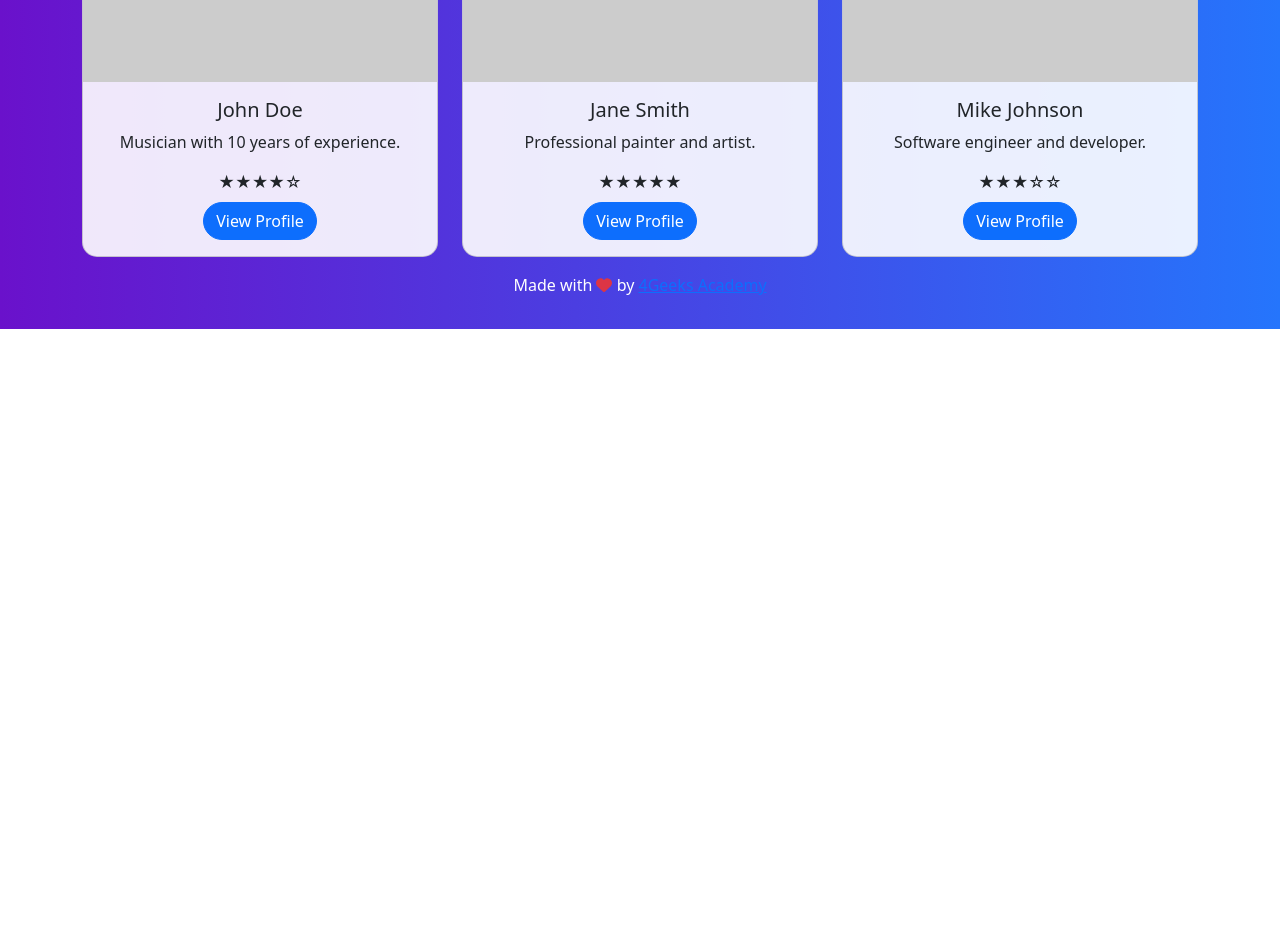
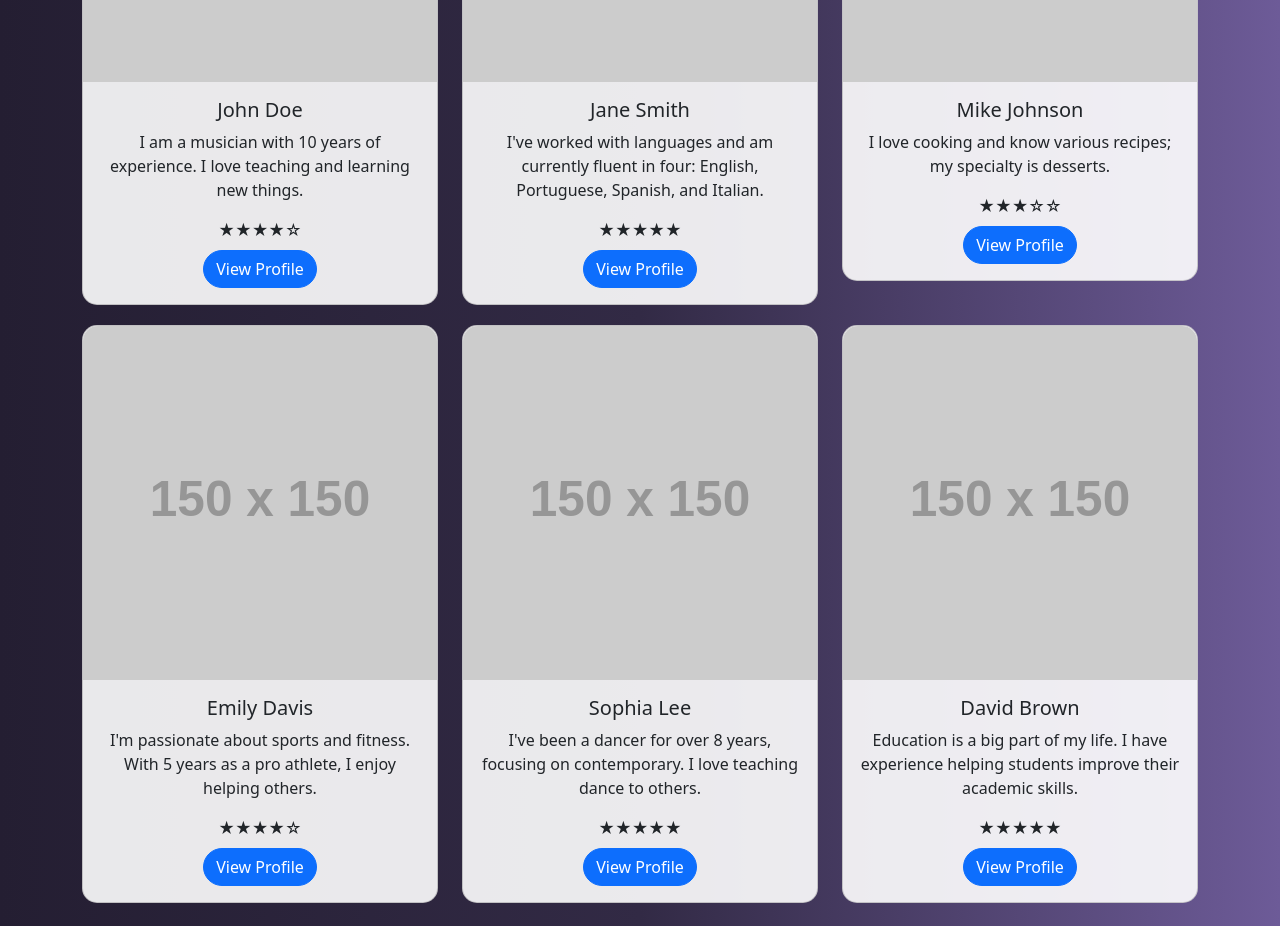
Before and after one commit to 4GeeksAcademy/4Share, a React app: page /profileShare in a window 1280 px wide. Shown: the part 600-1526 px from the top of the page. Before the commit the page ends 929 px from the top, so only its background shows below. Built offline with nearby package versions, Linux system fonts and the light colour scheme; no server answers; placeholder pictures from the web are drawn by us.

Commit message:
new updates

```diff
--- a/src/front/js/pages/ProfileShare.js
+++ b/src/front/js/pages/ProfileShare.js
@@ -3,9 +3,12 @@ import React, { useState } from "react";
 const ProfileShare = () => {
   const [searchTerm, setSearchTerm] = useState("");
   const profiles = [
-    { name: "John Doe", description: "Musician with 10 years of experience.", category: "music", rating: 4 },
-    { name: "Jane Smith", description: "Professional painter and artist.", category: "art", rating: 5 },
-    { name: "Mike Johnson", description: "Software engineer and developer.", category: "technology", rating: 3 },
+    { name: "John Doe", description: "I am a musician with 10 years of experience. I love teaching and learning new things.", category: "music", rating: 4 },
+    { name: "Jane Smith", description: "I've worked with languages and am currently fluent in four: English, Portuguese, Spanish, and Italian.", category: "languages", rating: 5 },
+    { name: "Mike Johnson", description: "I love cooking and know various recipes; my specialty is desserts.", category: "cooking", rating: 3 },
+    { name: "Emily Davis", description: "I'm passionate about sports and fitness. With 5 years as a pro athlete, I enjoy helping others.", category: "sports", rating: 4 },
+    { name: "Sophia Lee", description: "I've been a dancer for over 8 years, focusing on contemporary. I love teaching dance to others.", category: "dance", rating: 5 },
+    { name: "David Brown", description: "Education is a big part of my life. I have experience helping students improve their academic skills.", category: "studies", rating: 5 },
   ];
 
   const [selectedCategory, setSelectedCategory] = useState("");
@@ -17,7 +20,7 @@ const ProfileShare = () => {
     );
   });
 
-  // Função para renderizar estrelas com base na avaliação
+  // Function to render stars based on rating
   const renderStars = (rating) => {
     const totalStars = 5;
     let stars = [];
@@ -39,7 +42,7 @@ const ProfileShare = () => {
         </div>
       </div>
 
-      {/* Barra de busca */}
+      {/* search bar */}
       <div className="row justify-content-center mt-3">
         <div className="col-md-8">
           <div className="d-flex">
@@ -56,7 +59,7 @@ const ProfileShare = () => {
         </div>
       </div>
 
-      {/* Emojis com categorias */}
+      {/* Emojis categories */}
       <div className="row justify-content-center mt-3">
         <div className="col-md-8">
           <div className="d-flex justify-content-around">
@@ -85,7 +88,7 @@ const ProfileShare = () => {
         </div>
       </div>
 
-      {/* Perfis filtrados */}
+      {/* Filter profiles */}
       <div className="row justify-content-center mt-5">
         {filteredProfiles.map((profile, index) => (
           <div className="col-md-4" key={index}>
@@ -98,7 +101,7 @@ const ProfileShare = () => {
               <div className="card-body">
                 <h5 className="card-title">{profile.name}</h5>
                 <p className="card-text">{profile.description}</p>
-                {/* Exibição das estrelas */}
+                {/* Stars */}
                 <div className="stars">
                   {renderStars(profile.rating)}
                 </div>
--- a/src/front/styles/home.css
+++ b/src/front/styles/home.css
@@ -7,7 +7,7 @@
 */
 
 body {
-    background: linear-gradient(to right, #6a11cb, #2575fc);
+    background: linear-gradient(to right, #241E32, #322A45, #6D5B98);
     color: white;
   }
 
@@ -17,6 +17,7 @@ body {
 
   .card {
     background-color: rgba(255, 255, 255, 0.9);
+    margin-bottom: 20px;
   }
 
 .form-control {
```
